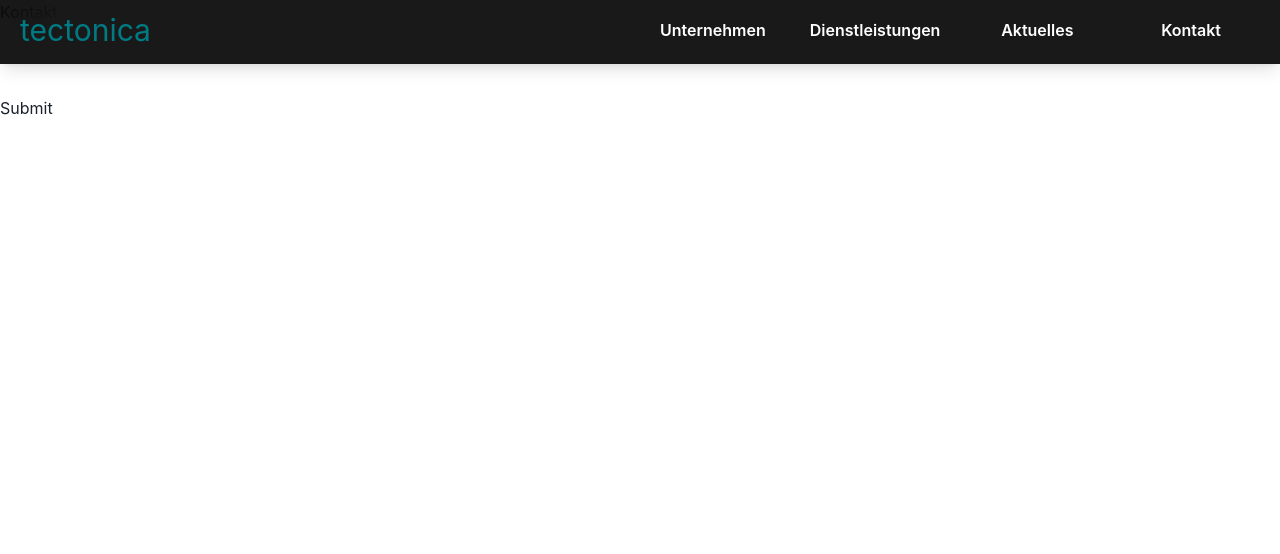
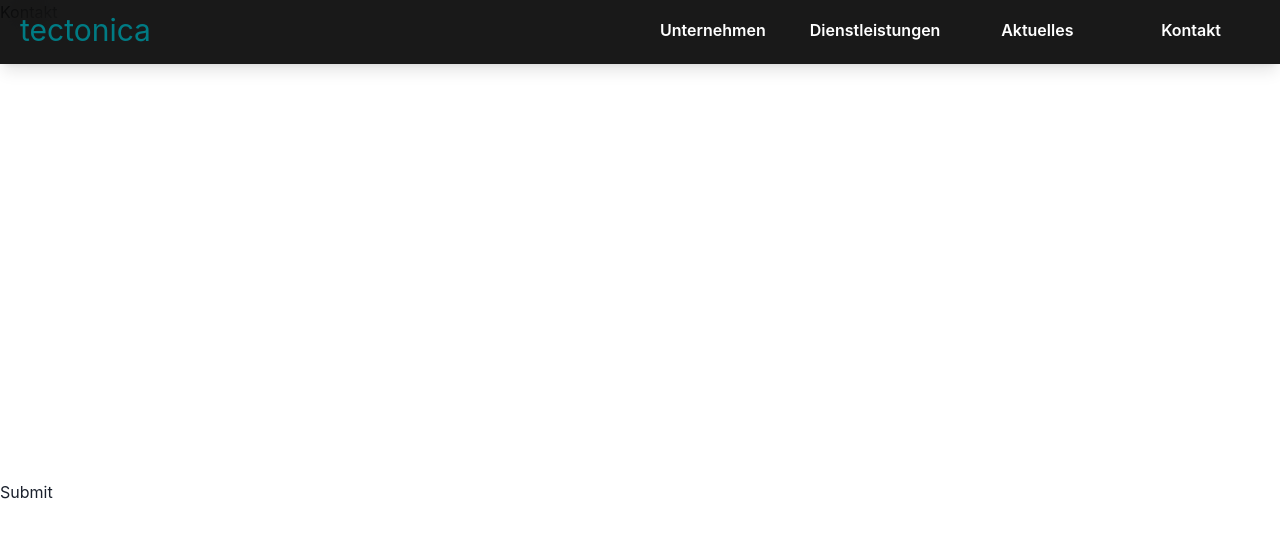
Before and after one commit to cedricschwyter/tectonica, a Next.js app: page /kontakt in a window 1280 px wide. Shown: the top 554 px of the page. Built offline with nearby package versions, Linux system fonts and the light colour scheme.

Commit message:
feat: send email

```diff
--- a/pages/kontakt.tsx
+++ b/pages/kontakt.tsx
@@ -1,16 +1,17 @@
 import PageTitle from "@components/PageTitle";
 
 const Kontakt = () => {
-    const onSubmit = async (e: any) => {
+    const handleSubmit = async (e: any) => {
         e.preventDefault();
+
+        const form = e.target;
+        const formData = new FormData(form)
+        const formJson = JSON.stringify(Object.fromEntries(formData.entries()));
+        console.log(formJson);
         await fetch("/api/contact", {
-            method: "POST",
-            headers: {"content-type": "application/json"},
-            body: JSON.stringify({
-                email: e.target[0],
-                subject: e.target[1],
-                message: e.target[2]
-            })
+            method: form.method,
+            headers: { "content-type": "application/json" },
+            body: formJson
         });
     };
 
@@ -20,11 +21,11 @@ const Kontakt = () => {
             <div>
                 Kontakt
             </div>
-            <form>
-                <input type="text" id="email" name="email" /><br />
+            <form className="mt-96" method='post' onSubmit={handleSubmit}>
+                <input type="email" id="email" name="email" /><br />
                 <input type="text" id="subject" name="subject" /><br />
                 <input type="text" id="message" name="message" /><br />
-                <input type="submit" value="Submit" onSubmit={onSubmit}/>
+                <input type="submit" value="Submit" />
             </form>
         </>
     );
```
